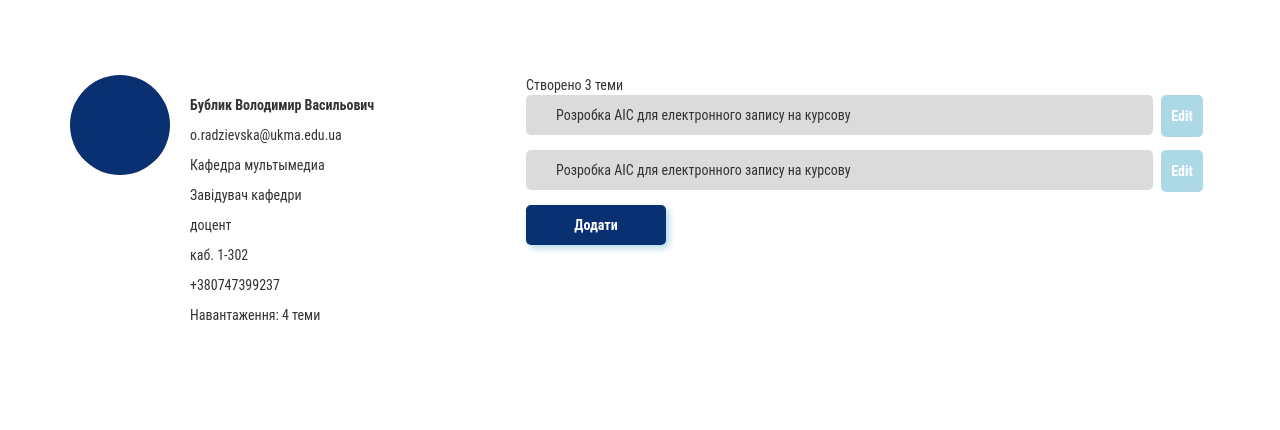
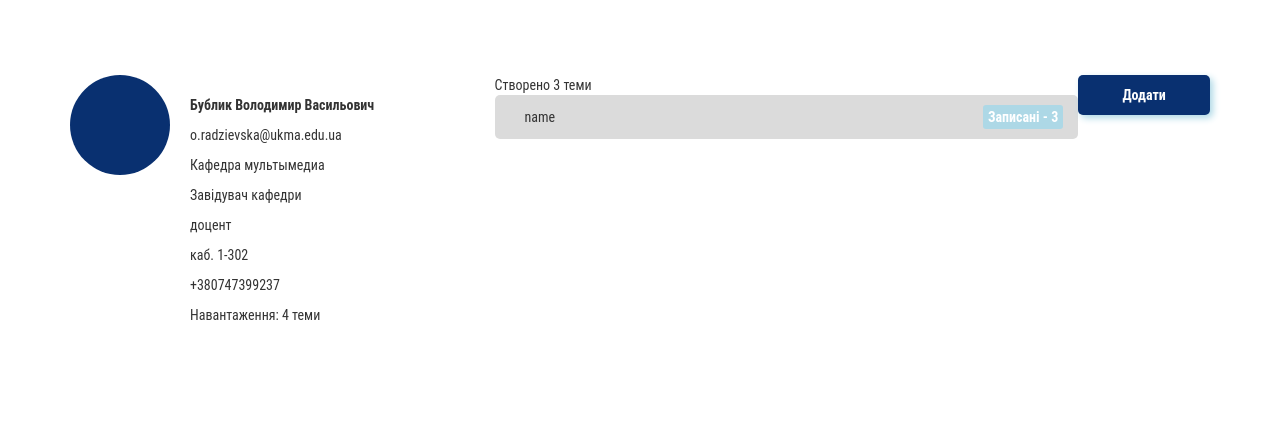
Before and after one commit to SandraRadz/AutomaticRecordingSystem, a Django app: template templates/teacher/teacher.html in a window 1280 px wide. Shown: the part 88-518 px from the top of the page. Run offline with Django 3.2, Linux system fonts and the light colour scheme; the template is opened without the code that fills it, so the values that code supplies are empty; style sheets or scripts are compiled from the project's sources; some libraries are stand-ins or nearby versions.

Commit message:
opened list in teacher

```diff
--- a/templates/teacher/teacher.html
+++ b/templates/teacher/teacher.html
@@ -21,26 +21,18 @@
     </div>
     <div class="themes-list">
         <div>Створено <span>3 теми</span></div>
+
+
         <div class="theme-item">
-            <div class="theme-item__header theme-item__header--edit">
+            <div class="theme-item__header"  data-toggle="collapse" aria-expanded="false" data-target="#theme-det-1">
                 <div class="theme-item__info">
-                    <span>Розробка АІС для електронного запису на курсову</span>
+                    <span>name</span>
+                </div>
+                <div class="theme-item__reg">
+                    Записані - <span class="theme-item__student-count">3</span>
                 </div>
             </div>
-            <div class="theme-item__body">
-
-            </div>
-        </div>
-        <div class="theme-item">
-            <div class="theme-item__header theme-item__header--edit">
-                <div class="theme-item__info">
-                    <span>Розробка АІС для електронного запису на курсову</span>
-                </div>
-                <div class="theme-item__body">
-
-                </div>
-            </div>
-            <div class="theme-item__body">
+            <div class="collapse theme-item__body" id="theme-det-1">
                 <div class="theme-item__info-box">
                     <span class="theme-item__info-name">Спеціальності</span>
                     <div> Інженерія програмного забезпечення - 3, Комп'ютерні науки та інформаційні технології - 3</div>
@@ -52,29 +44,30 @@
                 <div class="theme-item__student-list-block">
                     <ul class="theme-item__student-list">
                         <li class="theme-item__field theme-item_col-names">
-                            <div class="theme-item__plan-field-col">ПІБ</div>
-                            <div class="theme-item__plan-field-col-narrow">Рік</div>
-                            <div class="theme-item__plan-field-col">Спеціальність</div>
-                            <div class="theme-item__plan-field-col">Статус</div>
-                            <div class="theme-item__empty-col"></div>
+                            <div class="theme-item__field-col">ПІБ</div>
+                            <div class="theme-item__field-col">Рік</div>
+                            <div class="theme-item__field-col">Спеціальність</div>
+                            <div class="theme-item__field-col">Статус</div>
                         </li>
                         <li class="theme-item__field">
-                            <div class="theme-item__plan-field-col">Пірог РУслана Русланівна</div>
-                            <div class="theme-item__plan-field-col-narrow">3</div>
-                            <div class="theme-item__plan-field-col">Компютерні науки</div>
-                            <div class="theme-item__plan-field-col">Чекає підтвердження</div>
-                            <button class="theme-item__reg-button">Затвердити</button>
+                            <div class="theme-item__field-col">Пірог РУслана Русланівна</div>
+                            <div class="theme-item__field-col">3</div>
+                            <div class="theme-item__field-col">Компютерні науки</div>
+                            <div class="theme-item__field-col">Чекає підтвердження</div>
                         </li>
                         <li class="theme-item__field">
-                            <div class="theme-item__plan-field-col">Пірог РУслана Русланівна</div>
-                            <div class="theme-item__plan-field-col-narrow">3</div>
-                            <div class="theme-item__plan-field-col">Компютерні науки</div>
-                            <div class="theme-item__plan-field-col">Чекає підтвердження</div>
-                            <button class="theme-item__reg-button">Затвердити</button>
+                            <div class="theme-item__field-col">Пірог РУслана Русланівна</div>
+                            <div class="theme-item__field-col">3</div>
+                            <div class="theme-item__field-col">Компютерні науки</div>
+                            <div class="theme-item__field-col">Чекає підтвердження</div>
                         </li>
                     </ul>
                 </div>
+                <button class="theme-item__button">Записатися</button>
             </div>
+        </div>
+
+
         </div>
         <button class="themes-list__button">Додати</button>
     </div>
```
Also changed, not shown: db.sqlite3.
